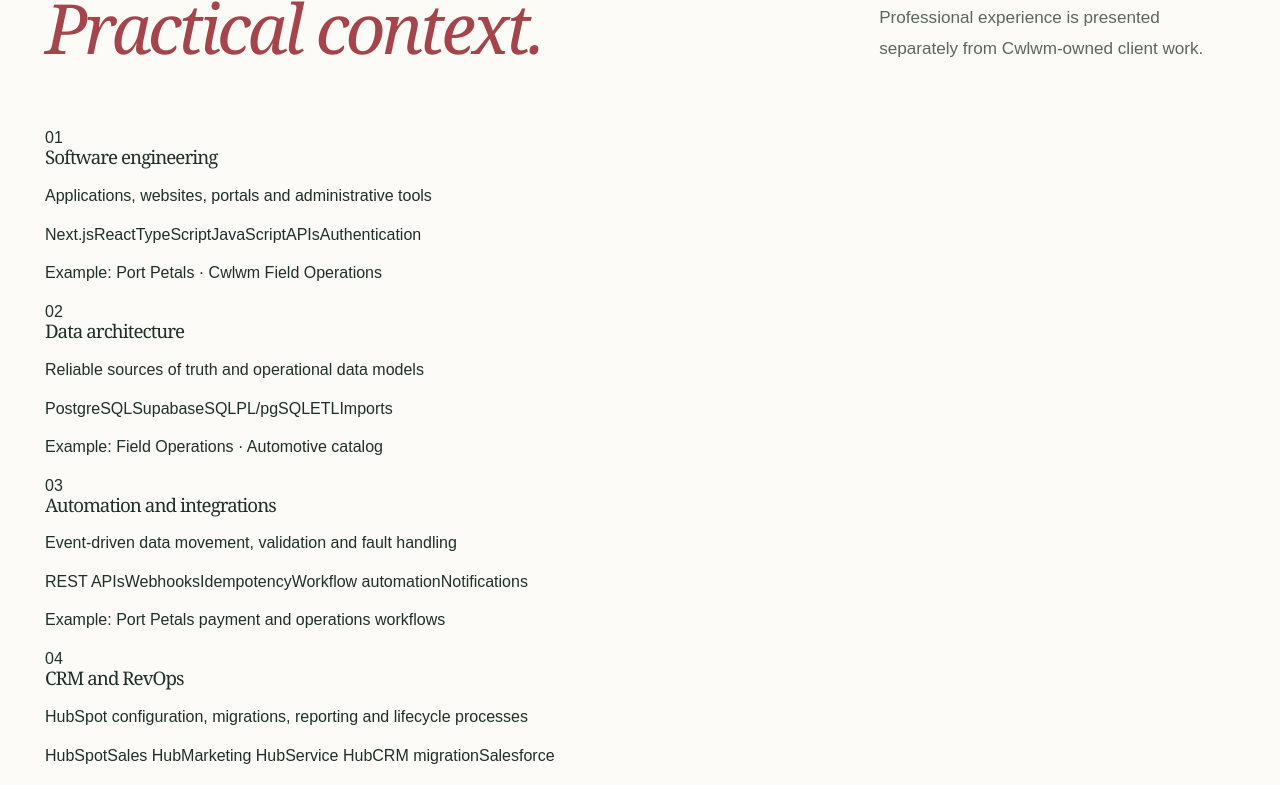
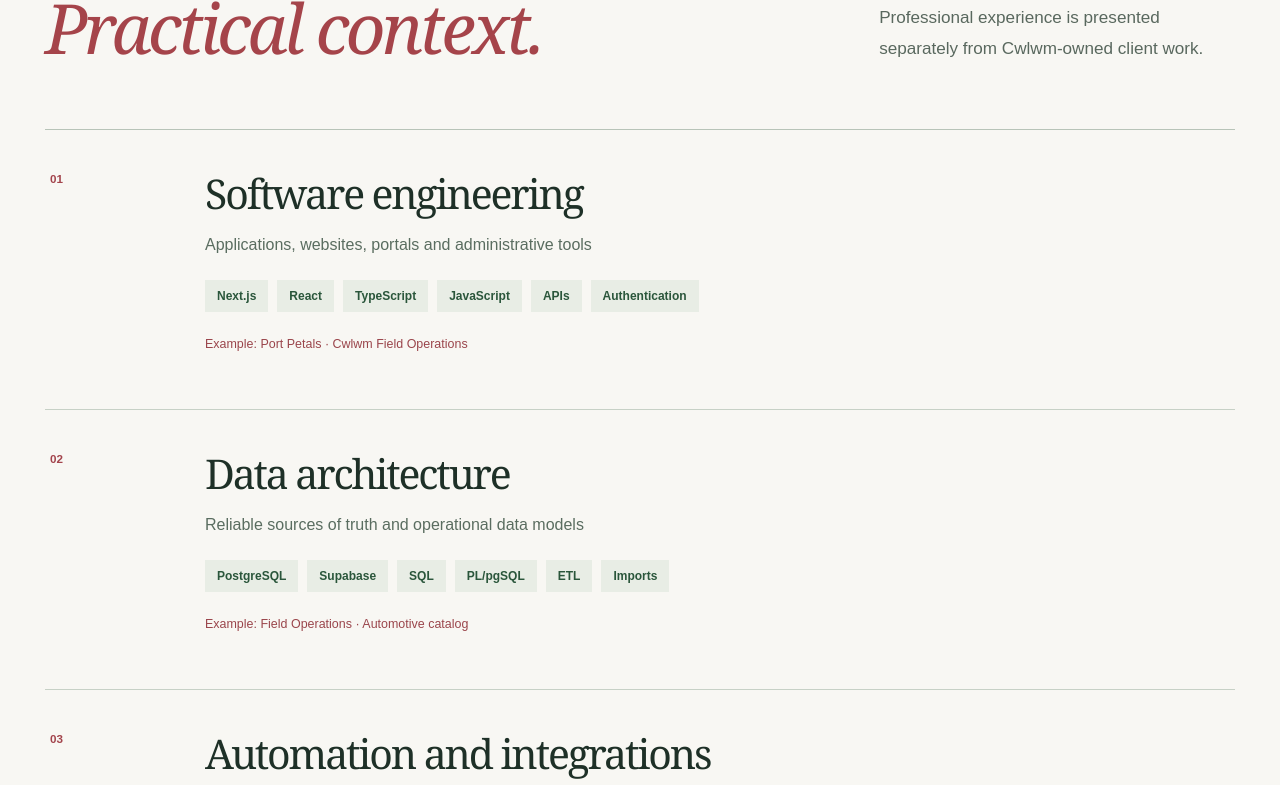
Before and after one commit to cwlwmsystems/cwlwmsystems, a Next.js app: page /expertise in a window 1280 px wide. Shown: the part 1080-1865 px from the top of the page. Built offline with nearby package versions, Linux system fonts and the light colour scheme; no server answers.

Commit message:
Style technical expertise within rebuilt design system

```diff
--- a/app/company.css
+++ b/app/company.css
@@ -253,3 +253,15 @@ body:has(.company-site) .nav-cta{background:#143827}
 .company-case-links{display:flex;gap:25px;flex-wrap:wrap;margin-top:35px}
 .company-case-links a{font-weight:700;font-size:.88rem;border-bottom:1px solid #466a52;padding-bottom:8px}
 @media(max-width:780px){.company-case-overview-grid,.company-case-detail-grid{grid-template-columns:1fr;gap:35px}.company-case-back{margin-bottom:65px}.company-case-meta{flex-direction:column}.company-case-hero h1{font-size:clamp(3.8rem,11vw,6rem)}}
+
+/* Technical expertise directory */
+.company-expertise-section{background:#f8f7f3}
+.company-expertise-list{border-top:1px solid #b8c4b8}
+.company-expertise-item{display:grid;grid-template-columns:100px 1fr;gap:55px;padding:42px 5px;border-bottom:1px solid #c7d1c6}
+.company-expertise-item>span{color:#a3444c;font-size:.73rem;font-weight:750}
+.company-expertise-item h3{font-size:clamp(2rem,3.2vw,3.4rem);margin:0 0 14px}
+.company-expertise-item p{color:#5a6d60;font-size:1rem;line-height:1.65}
+.company-expertise-tools{display:flex;flex-wrap:wrap;gap:9px;margin:22px 0}
+.company-expertise-tools span{background:#e8ede5;color:#2a563b;padding:9px 12px;font-size:.75rem;font-weight:650}
+.company-expertise-evidence{font-size:.78rem!important;color:#9a454b!important}
+@media(max-width:650px){.company-expertise-item{grid-template-columns:30px 1fr;gap:18px}}
```
